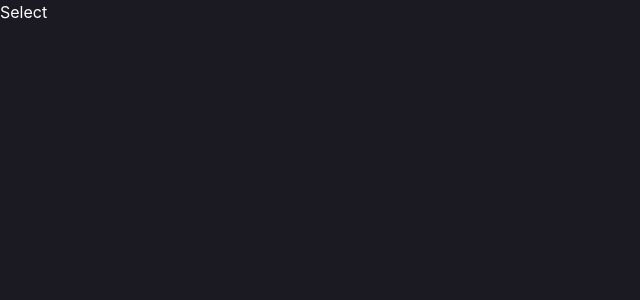
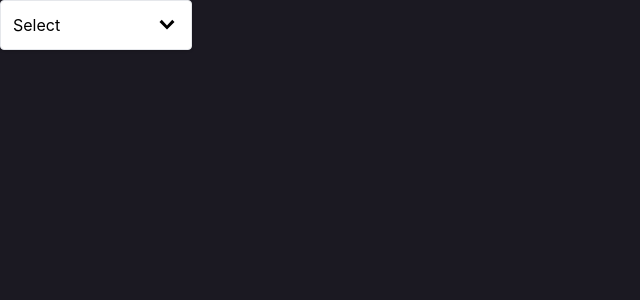
Before and after one commit to iamkabilash/react-components, a React (Create React App) app: page / in a window 1280 px wide. Shown: the top 300 px of the page, without its empty margins (0-640 px from the left). Built offline with nearby package versions, Linux system fonts and the light colour scheme.

Commit message:
completed dropdown

```diff
--- a/src/Components/Button.jsx
+++ b/src/Components/Button.jsx
@@ -1,4 +1,4 @@
-import classnames from "classnames";
+import classNames from "classnames";
 
 function Button({
   children,
@@ -11,7 +11,7 @@
   rounded,
   ...rest
 }) {
-  const classes = classnames(
+  const classes = classNames(
     rest.className + " px-3 py-1.5 border flex items-center gap-[5px]",
     {
       "border-blue-600 bg-blue-500 text-white": primary,
--- a/src/Components/Dropdown.jsx
+++ b/src/Components/Dropdown.jsx
@@ -1,27 +1,51 @@
-import { useState } from "react";
+import { useState, useRef, useEffect } from "react";
+import { GoChevronDown } from "react-icons/go";
+import Panel from "./Panel";
 
-function Dropdown({ options, selection, onSelect }) {
+function Dropdown({ options, value, onChange }) {
   const [isOpen, setIsOpen] = useState(false);
+
+  const divEl = useRef();
 
   const handleOptionClick = (option) => {
     setIsOpen(false);
-    onSelect(option);
+    onChange(option);
   };
+
+  useEffect(() => {
+    const handler = (event) => {
+      if (!divEl?.current.contains(event.target)) {
+        setIsOpen(false);
+      }
+    };
+
+    document.addEventListener("click", handler, true);
+
+    return () => document.removeEventListener("click", handler);
+  }, []);
 
   const renderedOptions = options.map((option) => {
     return (
-      <div onClick={() => handleOptionClick(option)} key={option.value}>
+      <div
+        className="hover:bg-sky-100 rounded cursor-pointer p-1"
+        onClick={() => handleOptionClick(option)}
+        key={option.value}
+      >
         {option.label}
       </div>
     );
   });
 
   return (
-    <div className="text-white">
-      <div onClick={() => setIsOpen(!isOpen)}>
-        {selection?.label || "Select"}
-      </div>
-      {isOpen && <div>{renderedOptions}</div>}
+    <div ref={divEl} className="w-48 relative">
+      <Panel
+        className="flex justify-between items-center cursor-pointer"
+        onClick={() => setIsOpen(!isOpen)}
+      >
+        {value?.label || "Select"}
+        <GoChevronDown className="text-2xl" />
+      </Panel>
+      {isOpen && <Panel className="absolute top-full">{renderedOptions}</Panel>}
     </div>
   );
 }
--- /dev/null
+++ b/src/Components/Panel.jsx
@@ -0,0 +1,16 @@
+import classNames from "classnames";
+
+function Panel({ children, className, ...rest }) {
+  const finalClassNames = classNames(
+    "border rounded p-3 shadow bg-white w-full",
+    className
+  );
+
+  return (
+    <div className={finalClassNames} {...rest}>
+      {children}
+    </div>
+  );
+}
+
+export default Panel;
--- a/src/Pages/DropdownPage.jsx
+++ b/src/Pages/DropdownPage.jsx
@@ -16,7 +16,7 @@
   };
 
   return (
-    <Dropdown options={options} selection={selection} onSelect={handleSelect} />
+    <Dropdown options={options} value={selection} onChange={handleSelect} />
   );
 }
 
```
